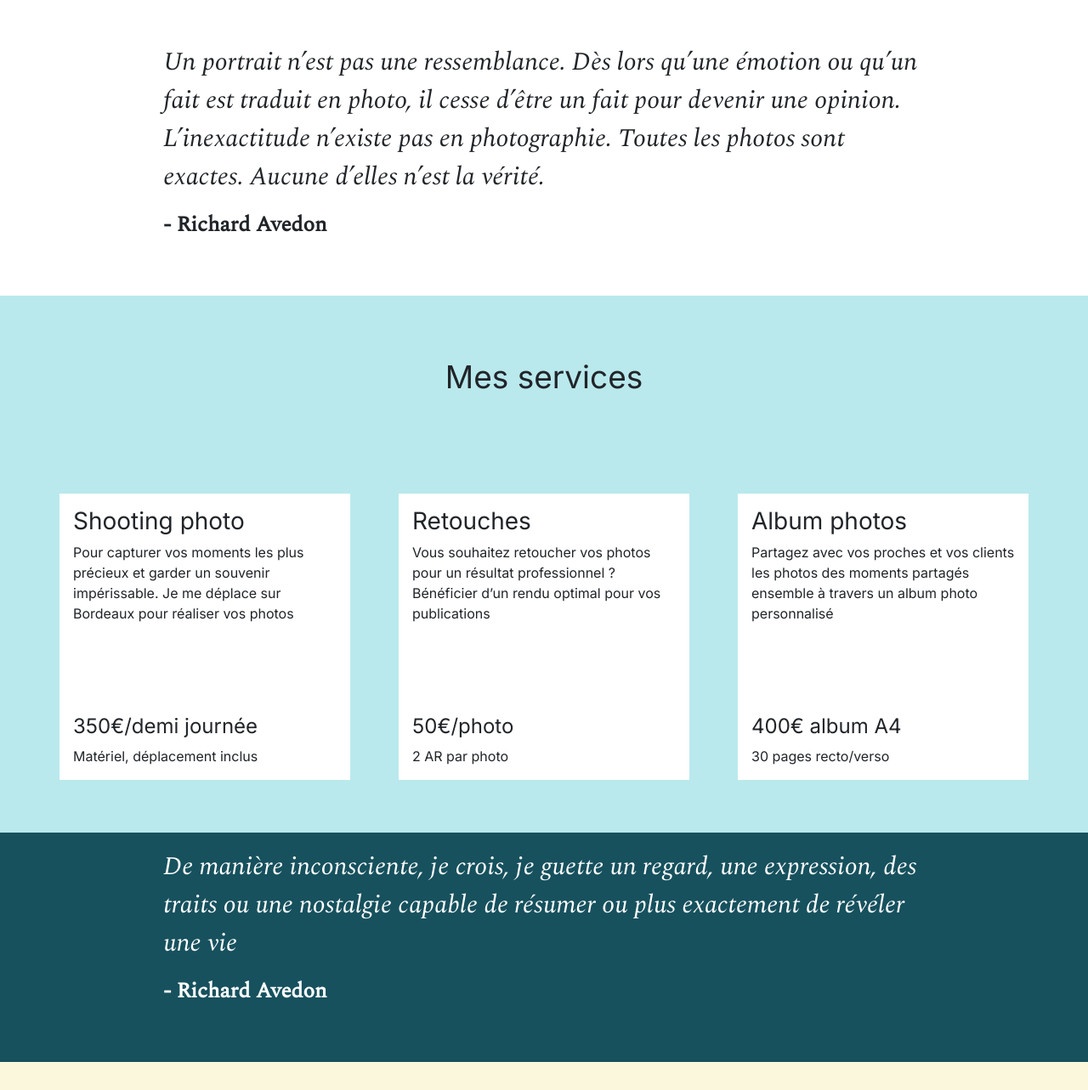
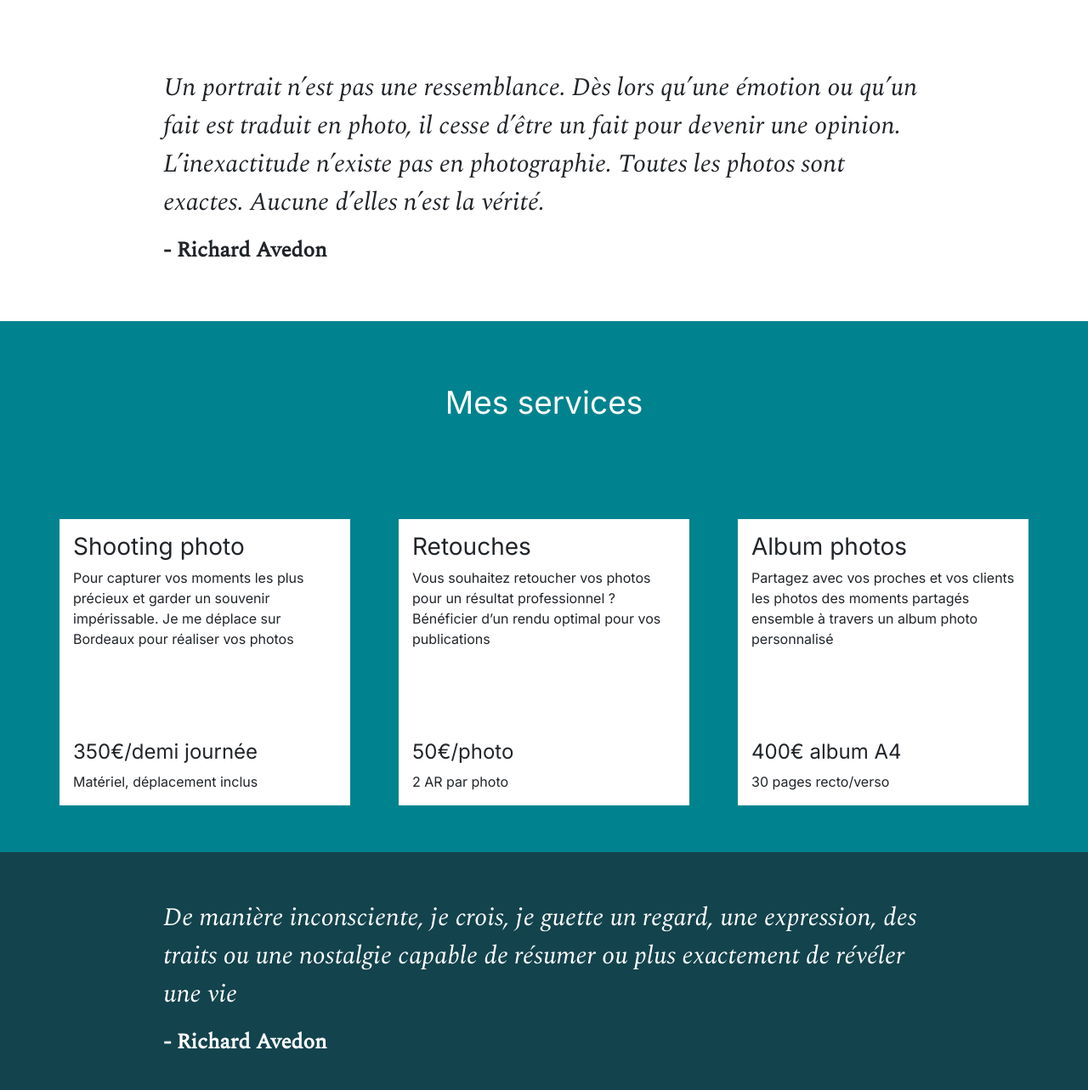
Before and after one commit to Elodie76/Projet_8_Nina_Carducci, a plain HTML site: page index.html in a window 1280 px wide. Shown: the part 2828-4111 px from the top of the page at 85% size. Drawn offline with nearby package versions, Linux system fonts and the light colour scheme.

Commit message:
fix - révision contrast des couleurs, accessibilité

```diff
--- a/assets/style.css
+++ b/assets/style.css
@@ -107,12 +107,15 @@ body {
 	padding-block: 2em;
 	font-size: 37px;
 }
+.white{
+	color: #fff;
+}
 .gallery .nav {
 	justify-content: center;
 }
 .nav-pills .nav-link.active, .nav-pills .show > .nav-link {
 	color: #fff;
-	background-color: #BEB45A;
+	background-color: #847732;
 	border-radius:0 ;
 }
 .nav-pills .nav-link {
@@ -151,6 +154,7 @@ body {
 	font-style: italic;
 	width: 70%;
 	margin: auto;
+	margin-top: 30px;
 	padding-block: 3em;
 	z-index: 2;
 }
@@ -174,16 +178,16 @@ body {
 
 #services {
 	margin: auto;
-	background-color: #b9e9ed ;
+	background-color: #00838F ;
 	position: relative;
 	z-index: 0;
 }
 #services .container::before{
 	content: ' ';
-	background-color: #17515e;
+	background-color: #13434d;
 	position: absolute;
 	width: 100%;
-	height: 30%;
+	height: 33%;
 	bottom: 0;
 	left: 0;
 	display: flex;
--- a/index.html
+++ b/index.html
@@ -144,7 +144,7 @@
 				</div>
 			</section>
 			<section id="services">
-				<h2 class="title">Mes services</h2>
+				<h2 class="title white">Mes services</h2>
 				<div class="container">
 					<div class="service">
 						<div class="service__description" itemscope itemtype = "https://schema.org/Service">
```
